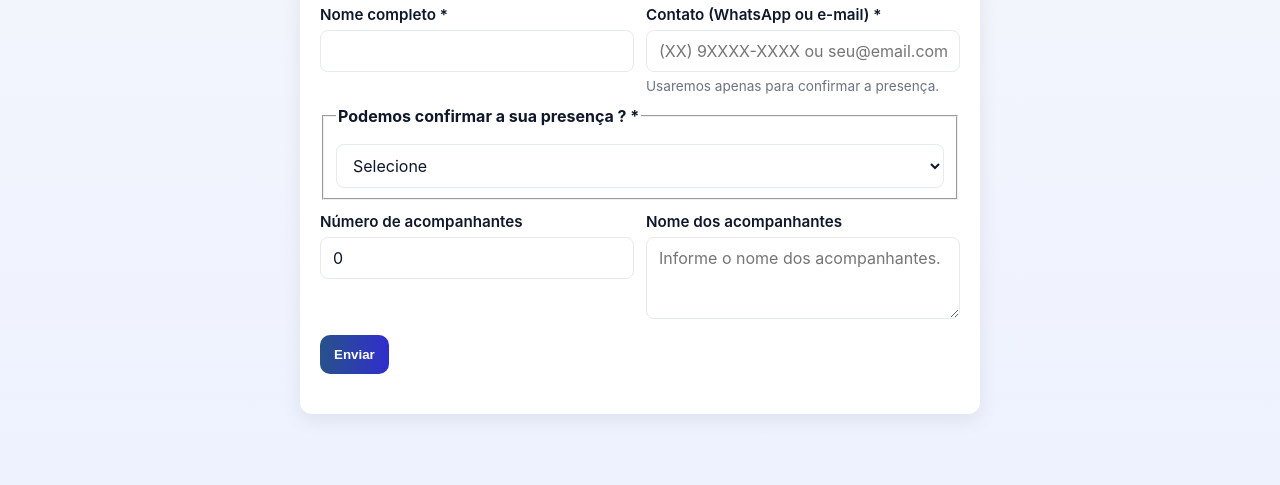
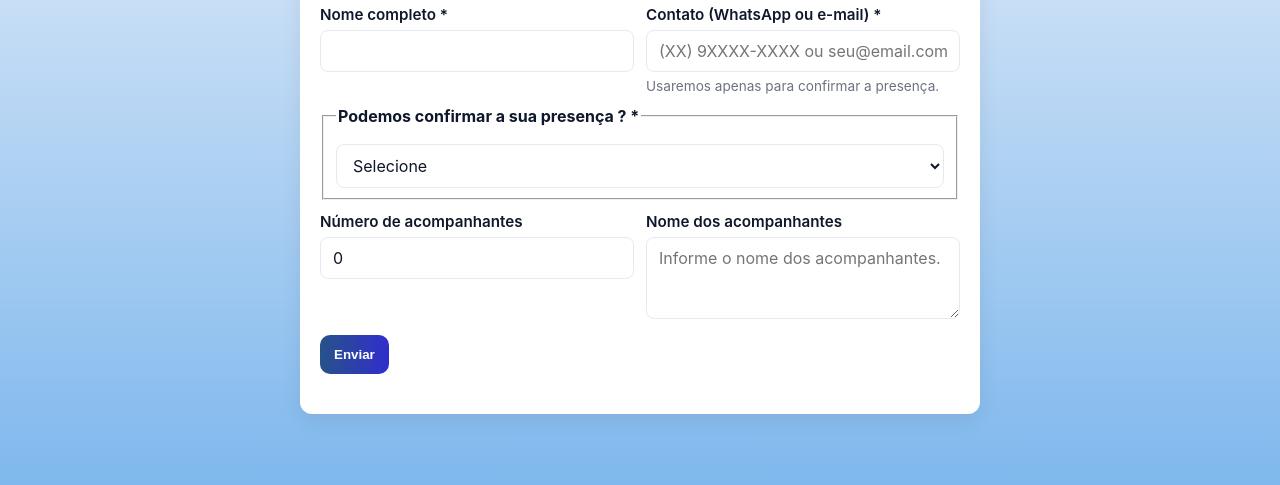
Before and after one commit to henriqueWitzel/minoru-anniversary-portal, a website: page index.html in a window 1280 px wide. Shown: the part 315-800 px from the top of the page. Drawn offline with Linux system fonts and the light colour scheme.

Commit message:
feat(style): Change background color

```diff
--- a/styles/main.css
+++ b/styles/main.css
@@ -32,7 +32,7 @@ body {
   margin: 0;
   font-family: Inter, ui-sans-serif, system-ui, -apple-system, 'Segoe UI',
     Roboto, 'Helvetica Neue', Arial;
-  background: linear-gradient(180deg, var(--bg), #eef2ff);
+  background: linear-gradient(180deg, var(--bg), #64a9e9d3);
   color: #0f172a;
   -webkit-font-smoothing: antialiased;
   -moz-osx-font-smoothing: grayscale;
```
